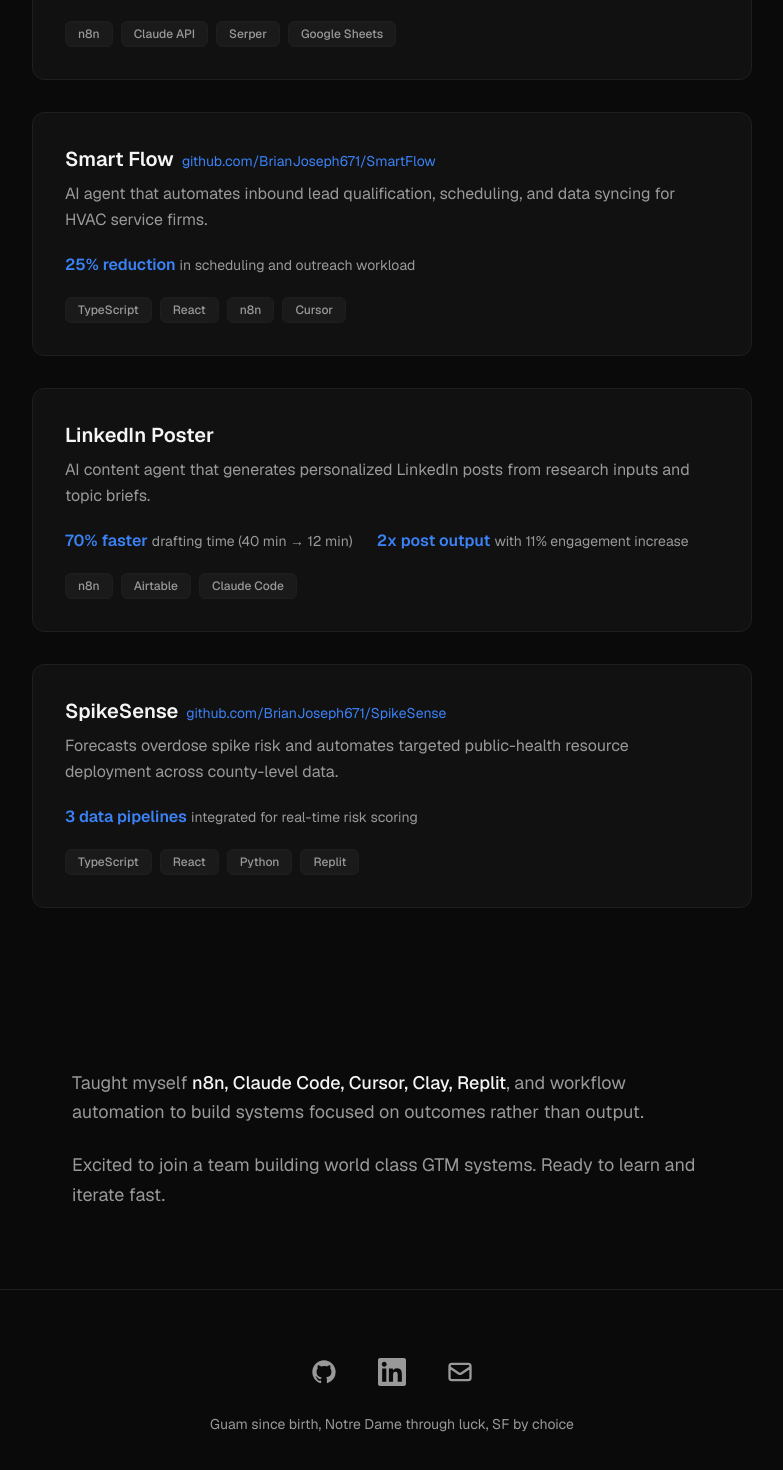
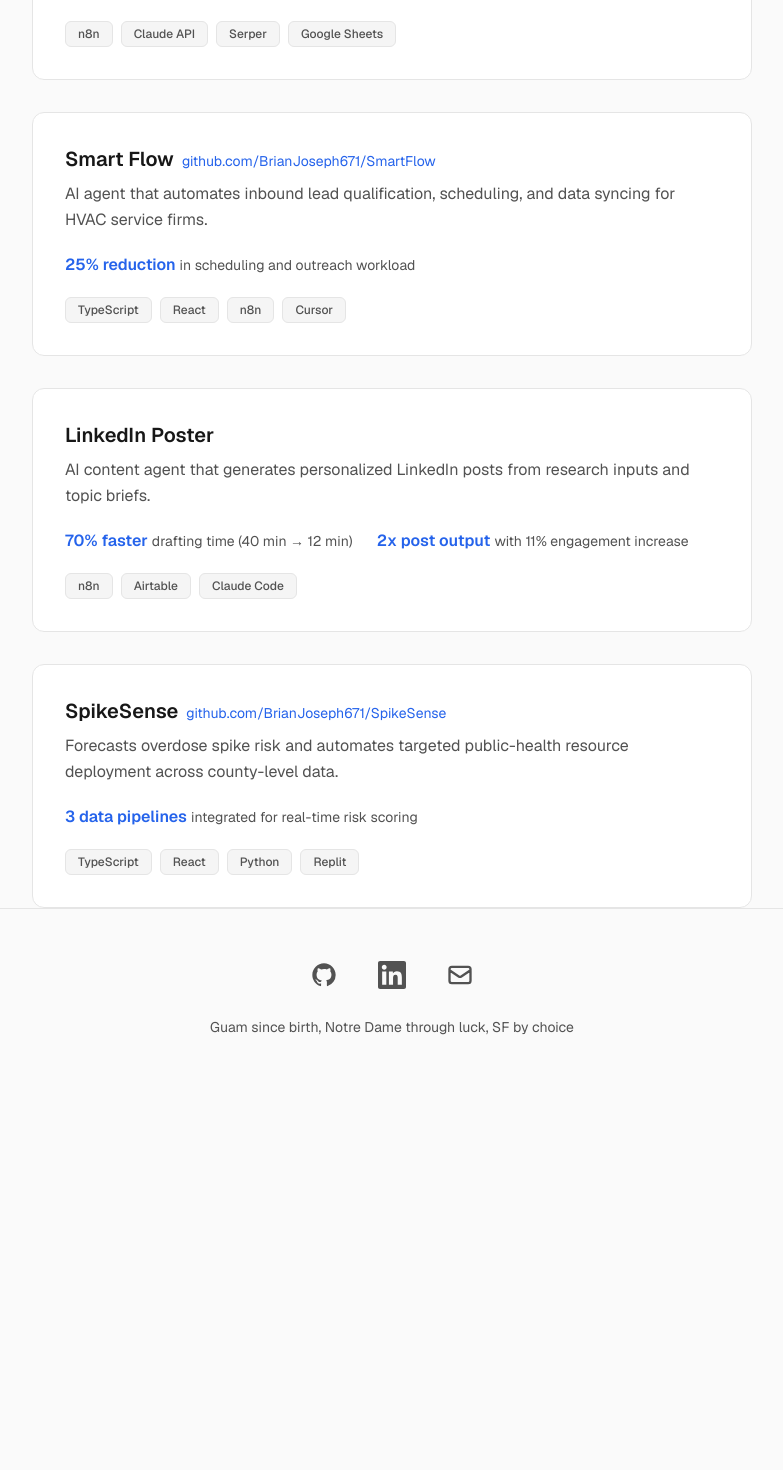
Before and after one commit to BrianJoseph671/Portfolio, a React (Vite) app in the folder Portoflio/: page / in a window 1280 px wide. Shown: the part 610-2080 px from the top of the page, without its empty margins (248-1031 px from the left). After the commit the page ends 1711 px from the top, so only its background shows below. Built offline with nearby package versions, Linux system fonts and the light colour scheme.

Commit message:
more polish on light mode and spacing

```diff
--- a/Portoflio/index.html
+++ b/Portoflio/index.html
@@ -11,7 +11,7 @@
     <title>Brian Joseph — AI-Native SDR</title>
     <script>
       try {
-        if (localStorage.getItem('portfolio-theme') === 'light') document.documentElement.classList.add('light');
+        if (localStorage.getItem('portfolio-theme') !== 'dark') document.documentElement.classList.add('light');
       } catch (e) {}
     </script>
   </head>
--- a/Portoflio/src/App.jsx
+++ b/Portoflio/src/App.jsx
@@ -5,9 +5,9 @@ const THEME_KEY = 'portfolio-theme'
 function App() {
   const [theme, setTheme] = useState(() => {
     if (typeof window !== 'undefined') {
-      return window.localStorage.getItem(THEME_KEY) || 'dark'
+      return window.localStorage.getItem(THEME_KEY) || 'light'
     }
-    return 'dark'
+    return 'light'
   })
 
   useEffect(() => {
@@ -62,7 +62,7 @@ function App() {
 
       {/* Section 2: Projects */}
       <section
-        className="animate-section-fade pt-16 pb-16 sm:pb-20 px-6 sm:px-8"
+        className="animate-section-fade pt-16 pb-0 px-6 sm:px-8"
         style={{ animationDelay: '120ms' }}
       >
         <div className="max-w-[720px] mx-auto">
@@ -207,24 +207,9 @@ function App() {
         </div>
       </section>
 
-      {/* Section 3: Background */}
-      <section
-        className="animate-section-fade py-16 sm:py-20 px-6 sm:px-8"
-        style={{ animationDelay: '240ms' }}
-      >
-        <div className="max-w-[640px] mx-auto">
-          <p className="theme-text-muted text-base sm:text-lg leading-relaxed text-left">
-            Taught myself <span className="theme-text font-medium">n8n, Claude Code, Cursor, Clay, Replit</span>, and workflow automation to build systems focused on outcomes rather than output.
-          </p>
-          <p className="theme-text-muted text-base sm:text-lg leading-relaxed text-left mt-6">
-            Excited to join a team building world class GTM systems. Ready to learn and iterate fast.
-          </p>
-        </div>
-      </section>
-
-      {/* Section 4: Footer — icon links only */}
+      {/* Footer — icon links + tagline */}
       <footer
-        className="animate-section-fade py-12 sm:py-16 px-6 sm:px-8 border-t theme-footer-border"
+        className="animate-section-fade pt-12 pb-12 sm:pb-16 px-6 sm:px-8 border-t theme-footer-border"
         style={{ animationDelay: '360ms' }}
       >
         <div className="max-w-[720px] mx-auto text-center">
```
